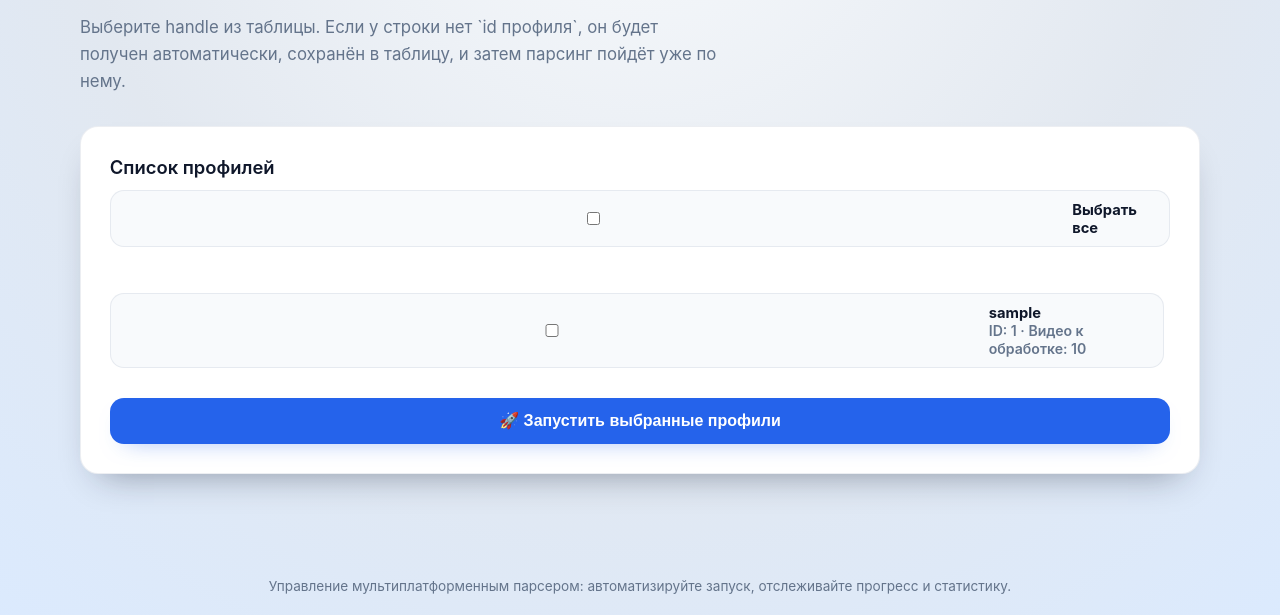
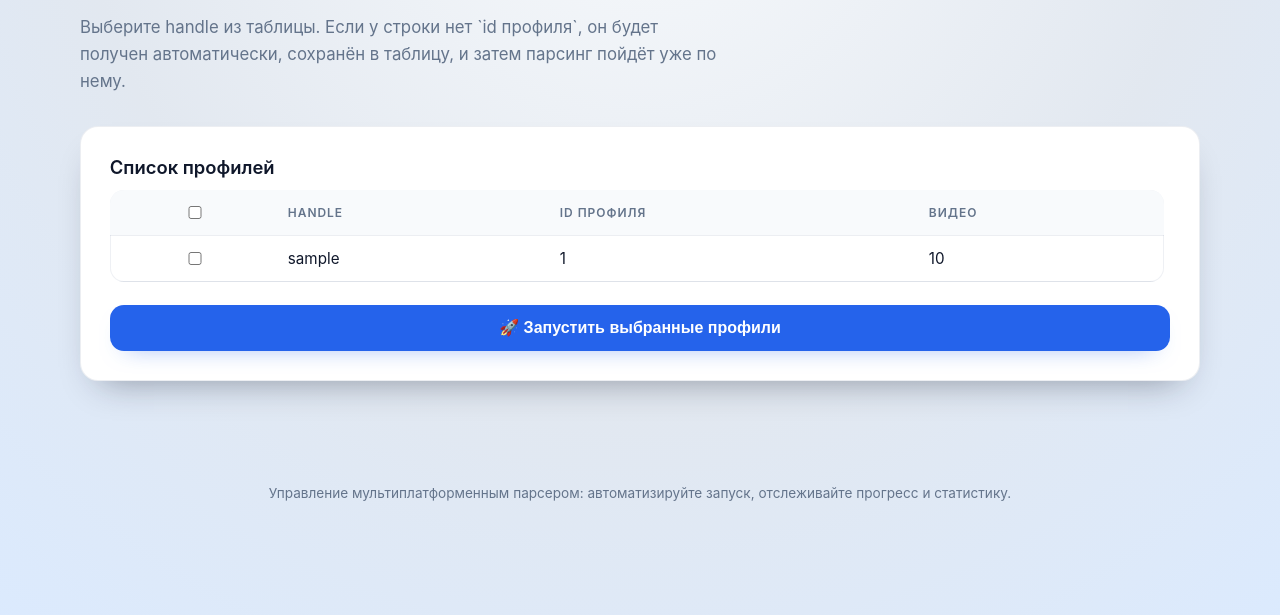
Before and after one commit to karpix25/parser_mass, a FastAPI app: template app/templates/run_select_tiktok.html in a window 1280 px wide. Shown: the part 165-780 px from the top of the page. Run offline with FastAPI, Linux system fonts and the light colour scheme; the template is opened without the code that fills it: most values are stand-ins (such as "Sample title", 1, 10 or a date in 2020); parts of the project's set-up code (start-up, migrations or seed data) failed here and were passed over.

Commit message:
style(ui): align instagram and tiktok selectors with youtube table

```diff
--- a/app/templates/run_select_tiktok.html
+++ b/app/templates/run_select_tiktok.html
@@ -7,22 +7,27 @@
 <div class="card">
   <div class="card__title">Список профилей</div>
   <form method="post" action="/run-selected-tiktok" class="stack">
-    <div style="margin-bottom: 1rem;">
-      <label class="checkbox-item">
-        <input type="checkbox" id="selectAll">
-        <strong>Выбрать все</strong>
-      </label>
-    </div>
-    <div class="checkbox-grid checkbox-grid--columns scroll-area">
-      {% for p in profiles %}
-      <label class="checkbox-item">
-        <input type="checkbox" name="profiles" value="{{ p.username }}">
-        <span>
-          <strong>{{ p.username }}</strong><br />
-          <span class="muted">ID: {{ p.user_id or "" }} · Видео к обработке: {{ p.amount }}</span>
-        </span>
-      </label>
-      {% endfor %}
+    <div class="scroll-area">
+      <table class="table">
+        <thead>
+          <tr>
+            <th><input type="checkbox" id="selectAll" title="Выбрать все"></th>
+            <th>Handle</th>
+            <th>id профиля</th>
+            <th>Видео</th>
+          </tr>
+        </thead>
+        <tbody>
+          {% for p in profiles %}
+          <tr>
+            <td><input type="checkbox" name="profiles" value="{{ p.username }}"></td>
+            <td>{{ p.username }}</td>
+            <td>{{ p.user_id or "" }}</td>
+            <td>{{ p.amount }}</td>
+          </tr>
+          {% endfor %}
+        </tbody>
+      </table>
     </div>
     <button class="btn btn--primary" type="submit">🚀 Запустить выбранные профили</button>
   </form>
```
Also changed, not shown: app/templates/run_select.html (+19 -16 lines).
